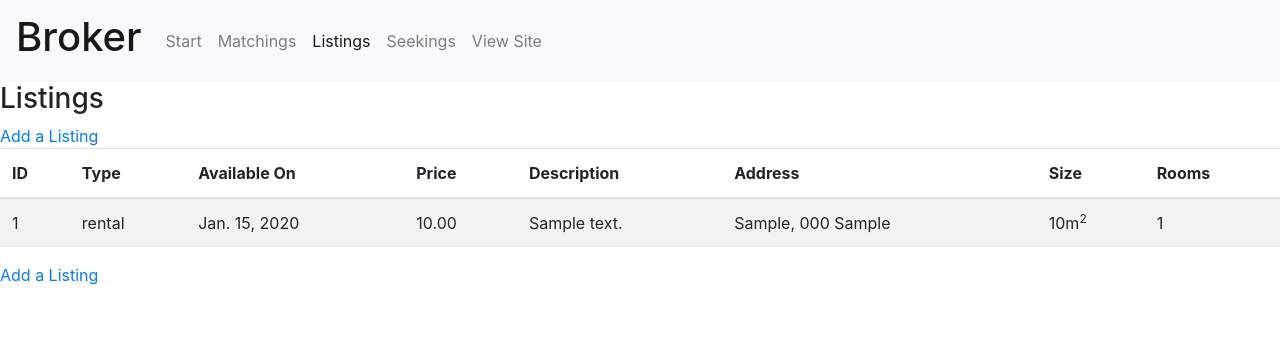
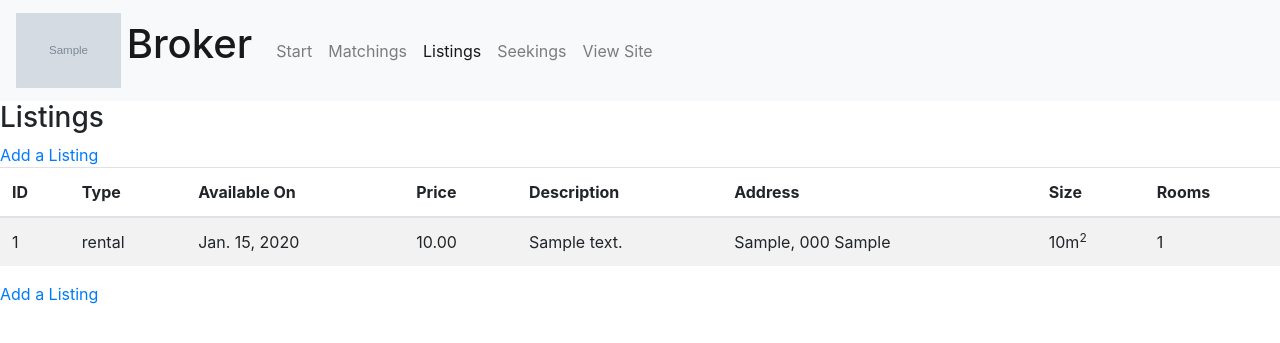
Before and after one commit to belal-i/smartestate, a Django app: page /broker/listings/ in a window 1280 px wide. Shown: the top 343 px of the page. Run offline with Django 4.2, Linux system fonts and the light colour scheme; a user stored in the database is signed in; tables that the repository leaves empty hold one stand-in row (values such as "Sample post"); grey boxes marked "Sample" are stand-in pictures.

Commit message:
If there is a logo image, show it in the Broker app

```diff
--- a/broker/templates/broker/base.html
+++ b/broker/templates/broker/base.html
@@ -2,12 +2,11 @@
 <html lang="en">
 	<head>
 
-		<!-- Meta tags -->
 		<meta charset="utf-8">
 		<meta name="viewport" content="width=device-width, initial-scale=1, shrink-to-fit=no">
 		<title>SmartEstate -- Broker </title>
 
-		<!-- Bootstrap CSS -->
+		{% comment %} Bootstrap CSS {% endcomment %}
 		<link
 			rel="stylesheet"
 			href="https://cdn.jsdelivr.net/npm/bootstrap@4.4.1/dist/css/bootstrap.min.css"
@@ -17,34 +16,32 @@
 	</head>
 	<body>
 		{% block banner %}
+		{% comment %}
+		This is kind of a hack to get the header lined up with the rest of the menu, when there is
+		a logo image. Maybe we can do this better in the future.
+		{% endcomment %}
+		<style>
+			.site-title {
+				display: inline-block;
+				margin-top: 3%;
+			}
+		</style>
 		<nav class="navbar navbar-expand-lg navbar-light bg-light sticky-top">
 
-
-			{% comment %}
-			TODO: Write a context processor to use things like logo_url without having to pass them specifically
-			      into the template in the view.
-			https://docs.djangoproject.com/en/dev/ref/templates/api/#writing-your-own-context-processors
 			{% if logo_url != "" %}
-				<a href="{% url 'home' %}" class="navbar-brand">
+				<a href="{% url 'broker:start' %}" class="navbar-brand">
 					<img
 						src="{{ logo_url }}"
 						class="d-inline-block align-top"
 						width=105 height=75
 					>
-					<h1 class="color-elem-1 d-inline-block align-top site-title">{{ site_title }}</h1>
+					<h1 class="color-elem-1 d-inline-block align-top site-title">Broker</h1>
 				</a>
 			{% else %}
-				<a href="{% url 'home' %}" class="navbar-brand">
-					<h1 class="color-elem-1 d-inline-block align-top">{{ site_title }}</h1>
+				<a href="{% url 'broker:start' %}" class="navbar-brand">
+					<h1 class="color-elem-1 d-inline-block align-top">Broker</h1>
 				</a>
 			{% endif %}
-			{% endcomment %}
-
-
-
-			<a href="{% url 'broker:start' %}" class="navbar-brand">
-				<h1 class="color-elem-1 d-inline-block align-top">Broker</h1>
-			</a>
 
 			<button
 				class="navbar-toggler"
@@ -88,7 +85,8 @@
 
 		{% block content %}
 		{% endblock %}
-		<!-- Required jQuery, Popper.js, Bootstrap JS -->
+
+		{% comment %} Required jQuery, Popper.js, Bootstrap JS {% endcomment %}
 		<script
 			src="https://code.jquery.com/jquery-3.4.1.slim.min.js"
 			integrity="sha384-J6qa4849blE2+poT4WnyKhv5vZF5SrPo0iEjwBvKU7imGFAV0wwj1yYfoRSJoZ+n"
@@ -116,10 +114,10 @@
 		</style>
 		<script>
 
-			/*
+			{% comment %}
 			Kind of a workaround until we implement detail views for the broker app.
 			This simply switches to the Django admin, to edit a given model there.
-			*/
+			{% endcomment %}
 			function editInAdmin(modelType, modelId) {
 				href = "/admin/";
 				switch(modelType) {
```
